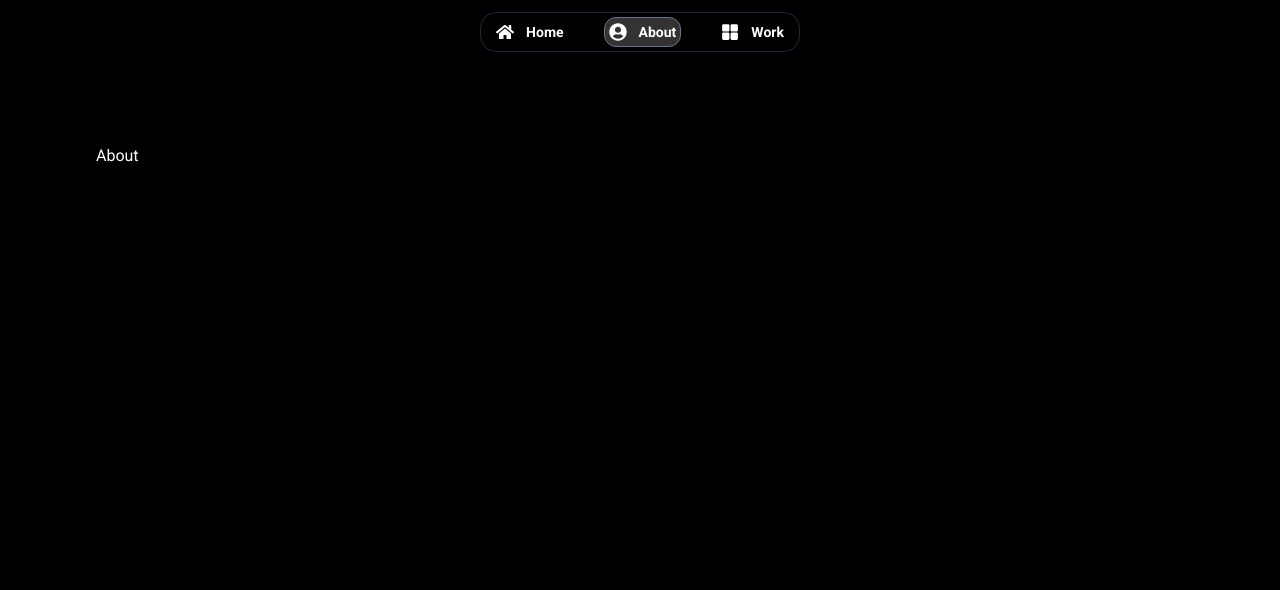
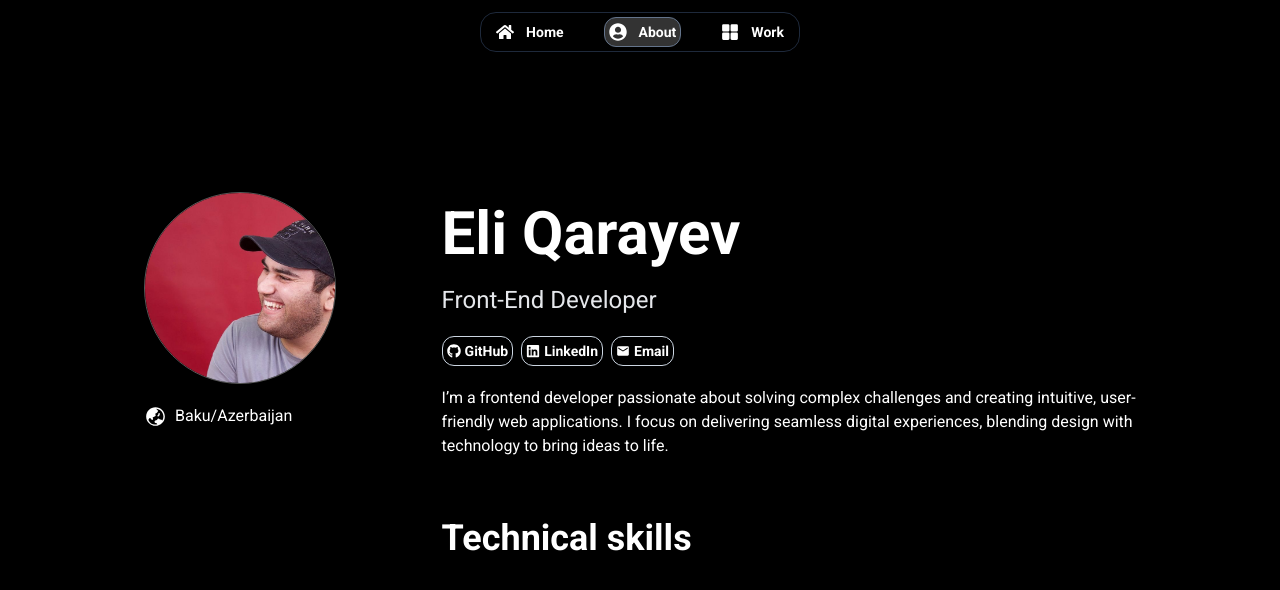
Before and after one commit to e-qa/www, a React (Vite) app: page /about in a window 1280 px wide. Shown: the top 590 px of the page. Built offline with nearby package versions, Linux system fonts and the light colour scheme.

Commit message:
add about page

```diff
--- a/src/App.tsx
+++ b/src/App.tsx
@@ -5,7 +5,7 @@ import About from './pages/About';
 
 const App = () => {
   return (
-    <div className="px-4 text-white font-roboto">
+    <div className="px-4 text-white font-roboto mx-auto max-w-[1300px] flex items-center justify-center">
       <div className="flex-1">
         <Router>
           <div className="flex align-center justify-center py-3 sticky top-0">
--- a/src/index.css
+++ b/src/index.css
@@ -11,6 +11,14 @@
   @apply border-slate-500;
   @apply p-1;
 }
+
+.link {
+  @apply border;
+  @apply rounded-xl;
+  @apply border-slate-300;
+  @apply p-1;
+}
+
 body {
   @apply bg-black;
 }
--- a/src/pages/About.tsx
+++ b/src/pages/About.tsx
@@ -1,5 +1,66 @@
+import { FaGithub } from 'react-icons/fa';
+import { FaLinkedin } from 'react-icons/fa';
+import { MdEmail } from 'react-icons/md';
+import { HiGlobeAsiaAustralia } from 'react-icons/hi2';
+
 const About = () => {
-  return <div className="px-20 pt-20">About</div>;
+  return (
+    <div className="px-0 pt-0 lg:px-32 lg:pt-32">
+      <div className="block lg:flex">
+        <div className="basis-3/10">
+          <div>
+            <img
+              src="./me.jpg"
+              alt="Profile Picture"
+              className="w-48 h-48 rounded-full object-cover border-[1px] border-[#595959]"
+            />
+          </div>
+          <div className="flex items-center gap-2 mt-5">
+            <HiGlobeAsiaAustralia size={23} />
+            <span>Baku/Azerbaijan</span>
+          </div>
+        </div>
+        <div className="basis-7/10 flex flex-col gap-5">
+          <h1 className="text-6xl font-bold mt-3">Eli Qarayev</h1>
+          <span className="text-2xl text-gray-200"> Front-End Developer </span>
+          <div className="flex gap-2">
+            <a
+              href="https://github.com/e-qa"
+              className="flex items-center gap-1 link font-bold text-sm"
+            >
+              <FaGithub />
+              GitHub
+            </a>
+            <a
+              href="https://github.com/e-qa"
+              className="flex items-center gap-1 link font-bold text-sm"
+            >
+              <FaLinkedin />
+              LinkedIn
+            </a>
+            <a
+              href="https://github.com/e-qa"
+              className="flex items-center gap-1 link font-bold text-sm"
+            >
+              <MdEmail />
+              Email
+            </a>
+          </div>
+          <div>
+            <p>
+              I’m a frontend developer passionate about solving complex
+              challenges and creating intuitive, user-friendly web applications.
+              I focus on delivering seamless digital experiences, blending
+              design with technology to bring ideas to life.
+            </p>
+          </div>
+          <div className="mt-10">
+            <h2 className="text-4xl font-bold">Technical skills</h2>
+          </div>
+        </div>
+      </div>
+    </div>
+  );
 };
 
 export default About;
--- a/src/pages/Home.tsx
+++ b/src/pages/Home.tsx
@@ -19,7 +19,7 @@ const Home = () => {
 
   return (
     <motion.main
-      className="pt-20 lg:px-20 px-0 h-full flex flex-col gap-10"
+      className="pt-32 lg:px-20 px-0 h-full flex flex-col gap-10"
       variants={container}
       initial="hidden"
       animate="visible"
--- a/tailwind.config.js
+++ b/tailwind.config.js
@@ -6,6 +6,10 @@ export default {
       fontFamily: {
         roboto: ['Roboto', ' sans-serif'],
       },
+      flexBasis: {
+        '3/10': '30%',
+        '7/10': '70%',
+      },
     },
   },
   plugins: [],
```
Also changed, not shown: public/me.jpg (added).
